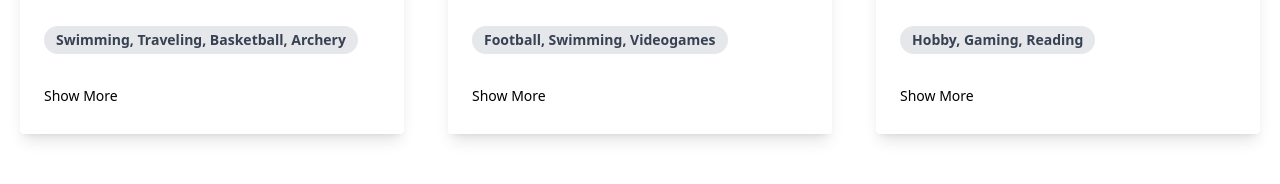
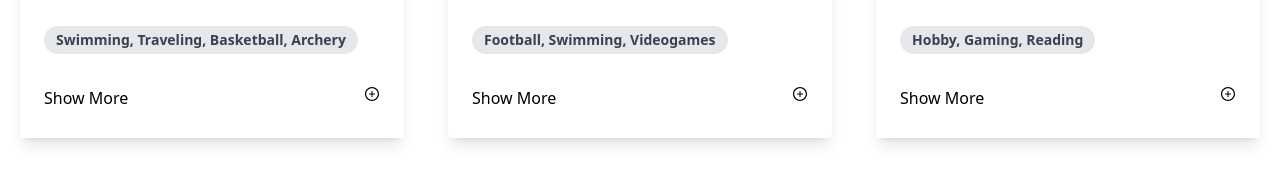
Before and after one commit to rijatalizada/IMDBmovieDatabase, a React (Create React App) app: page / in a window 1280 px wide. Shown: the part 530-714 px from the top of the page. Built offline with nearby package versions, Linux system fonts and the light colour scheme; the HTML template or start-up script is replaced by a standard one.

Commit message:
Added plus/minus icon

```diff
--- a/src/components/Person.jsx
+++ b/src/components/Person.jsx
@@ -1,10 +1,10 @@
-import React from "react";
+import React, {useState} from "react";
 import Collapsible from 'react-collapsible';
-
+import { AiOutlinePlusCircle, AiOutlineMinusCircle } from 'react-icons/ai'
 
 export const Person = (props) => {
   const { name, surname, mail, faculty, img, info, interests } = props;
-  console.log(img)
+  const [accrodionOpen, setAccordionOpen] = useState(false)
   return (
     <div className="max-w-sm rounded overflow-hidden shadow-lg">
       {/* <img className="w-full h-60" src={img} alt={`${name} ${surname}`} /> */}
@@ -27,10 +27,11 @@ export const Person = (props) => {
           })}
         </div>
       </div>
-      <div className="px-6 py-4 text-sm">
+      <div className="px-6 py-4 ">
        <Collapsible trigger={
-        <div className="mb-3">
+        <div  onClick={() => setAccordionOpen(!accrodionOpen)} className="mb-3 flex justify-between">
           Show More
+          {accrodionOpen ? <AiOutlineMinusCircle/> : <AiOutlinePlusCircle/>  }
         </div>
        }>
           <p>{info}</p>
```
